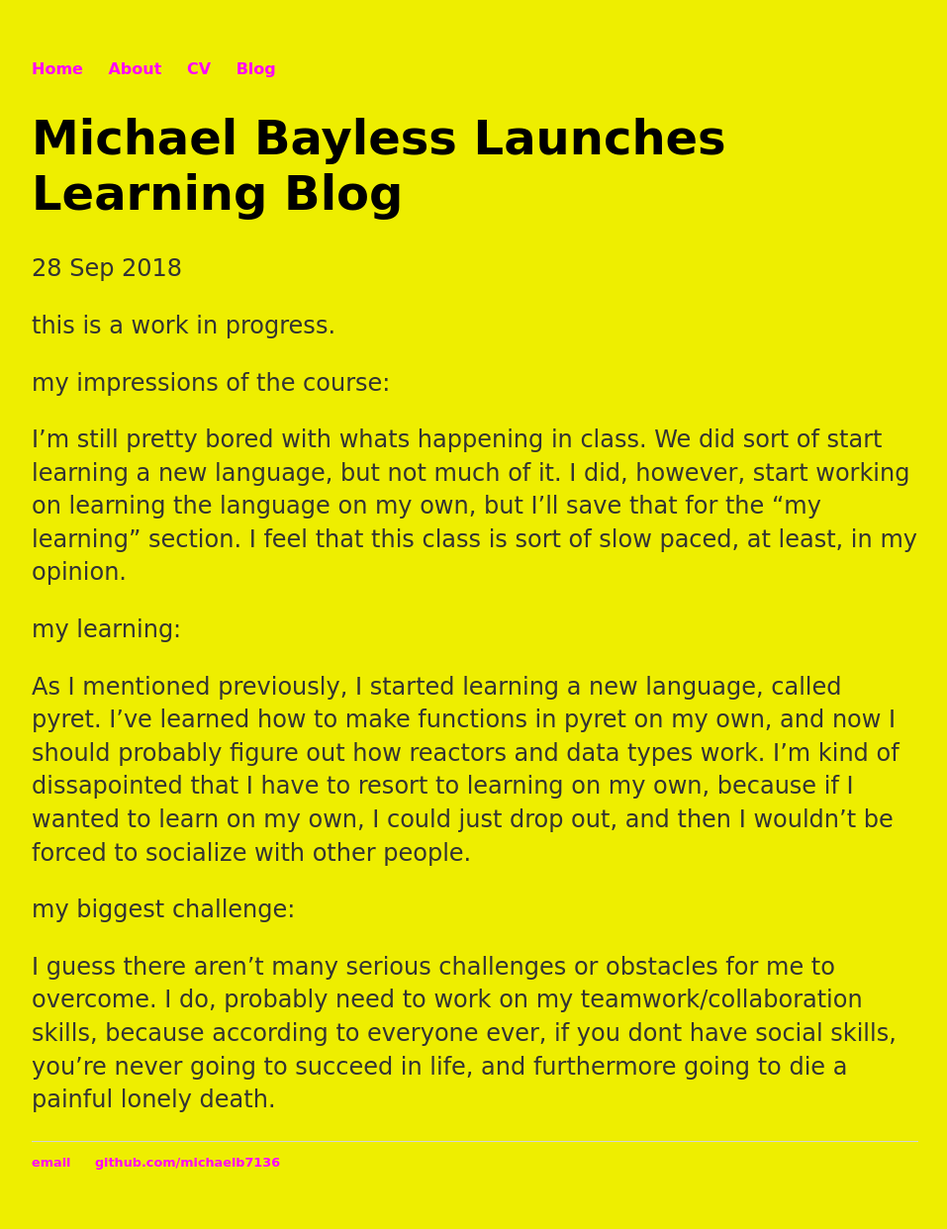
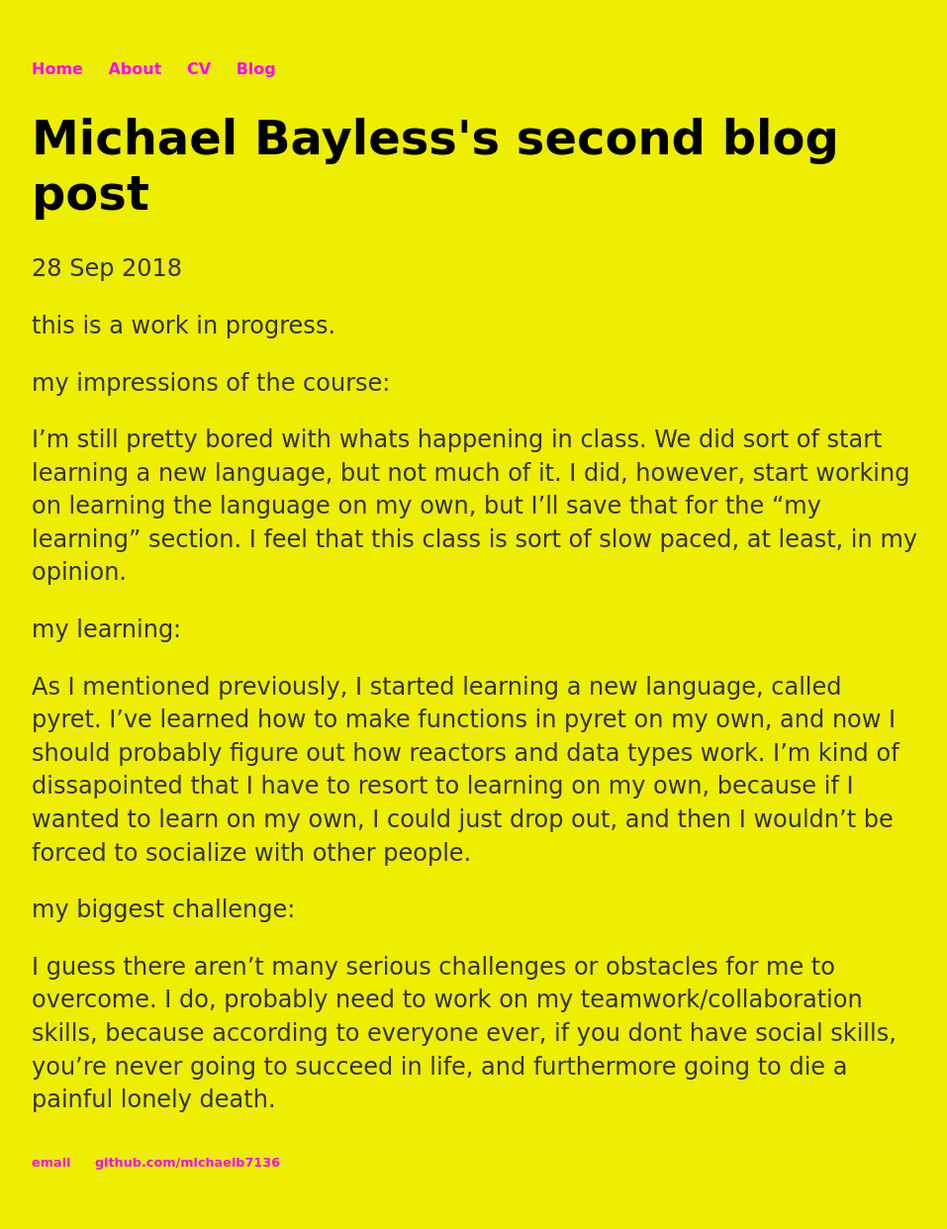
Before and after one commit to michaelb7136/michaelb7136, a Jekyll site: the page built from _posts/2018-09-28-Michael-Bayless-blog-post-two.md, in a window 1280 px wide. Shown: the whole page at 99% size, without its empty margins (160-1117 px from the left). Built offline with Jekyll 4.4.1, drawn with Linux system fonts in a browser that asks for light colours.

Commit message:
Update 2018-09-28-Michael-Bayless-blog-post-two.md

```diff
--- a/_posts/2018-09-28-Michael-Bayless-blog-post-two.md
+++ b/_posts/2018-09-28-Michael-Bayless-blog-post-two.md
@@ -1,6 +1,6 @@
 ---
 layout: post
-title: "Michael Bayless Launches Learning Blog"
+title: "Michael Bayless's second blog post"
 date: 2018-09-28
 ---
 
```
